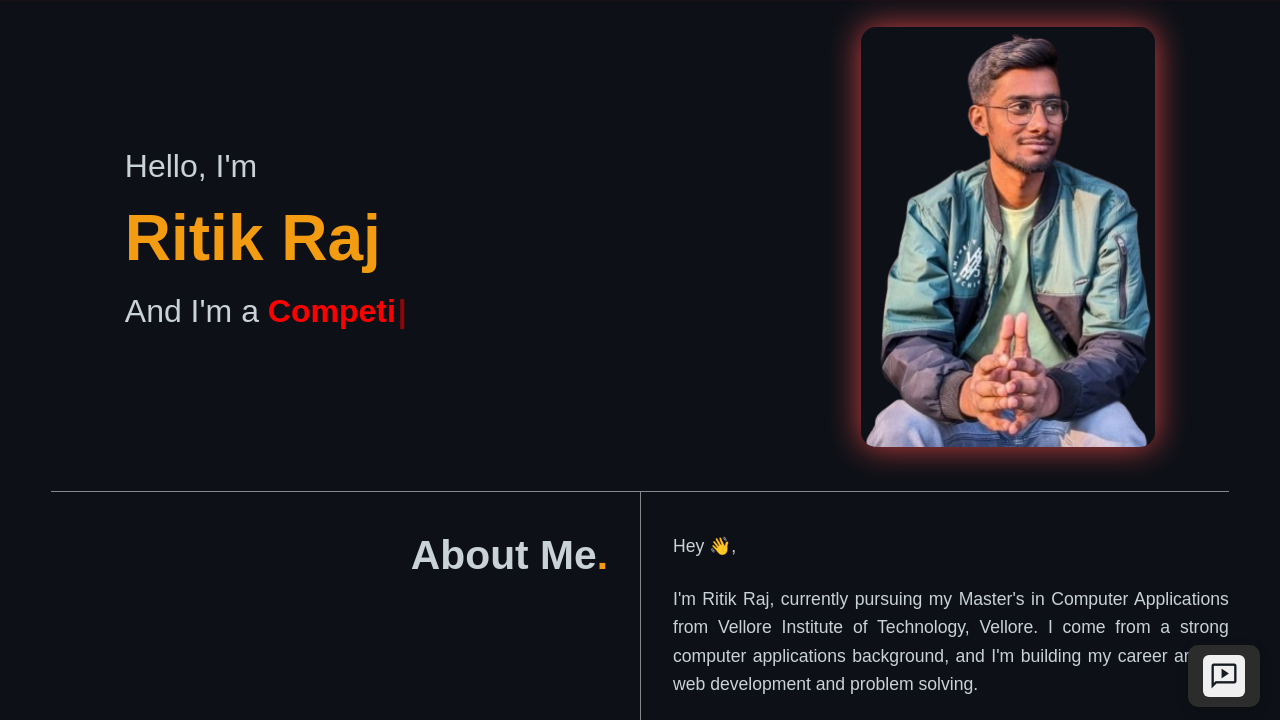
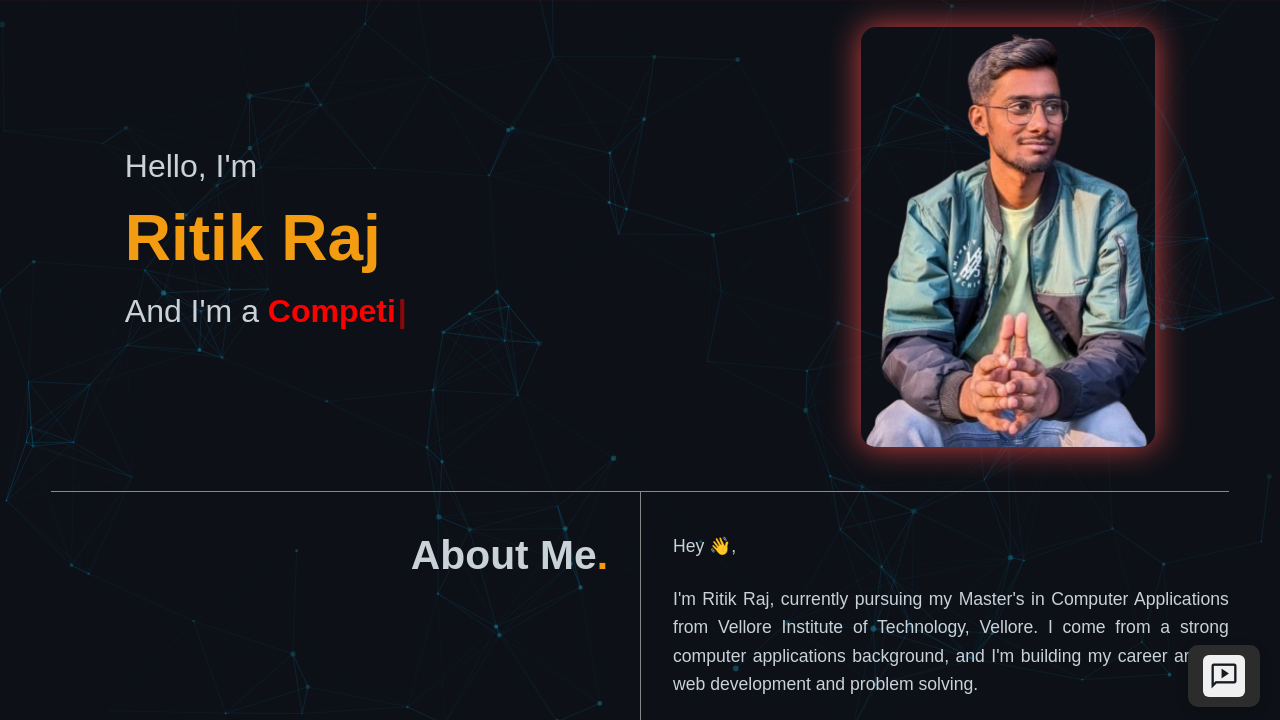
Before and after one commit to ritik-raj-25/ritik-raj-25.github.io, a plain HTML site: page index.html in a window 1280 px wide. Shown: the part 73-793 px from the top of the page. Drawn offline with nearby package versions, Linux system fonts and the light colour scheme.

Commit message:
Added particles.js background effect

```diff
--- a/css/style.css
+++ b/css/style.css
@@ -507,3 +507,13 @@ body.dark #readerControls button, body.dark .reader span {
     transform: scale(1.1);
     opacity: 0.9;
 }
+
+/* Particles.js container */
+#particles-js {
+    position: fixed;
+    width: 100%;
+    height: 100%;
+    top: 0;
+    left: 0;
+    z-index: -1;
+}
--- a/index.html
+++ b/index.html
@@ -46,6 +46,7 @@
             </span>
         </div>
     </header>
+    <div id="particles-js"></div>
     <main class="main">
         <!-- Home Section -->
         <section id="home">
@@ -235,6 +236,9 @@
             <span class="material-symbols-outlined" id="callIcon">call</span>
         </div>
     </footer>
+    <script src="https://cdn.jsdelivr.net/npm/particles.js@2.0.0/particles.min.js">
+
+    </script>
     <script src="js/script.js"></script>
 </body>
 </html>
--- a/js/script.js
+++ b/js/script.js
@@ -181,3 +181,79 @@ document.getElementById('resumeReader').addEventListener('click', () => {
         speakNext();
     }
 });
+
+
+// Particles.js configuration
+particlesJS('particles-js', {
+    "particles": {
+        "number": {
+            "value": 128,
+            "density": {
+                "enable": true,
+                "value_area": 800
+            }
+        },
+        "color": {
+            "value": "#22d3ee"
+        },
+        "shape": {
+            "type": "circle",
+        },
+        "opacity": {
+            "value": 0.3,
+            "random": true,
+            "anim": {
+                "enable": true,
+                "speed": 1,
+                "opacity_min": 0.1,
+                "sync": false
+            }
+        },
+        "size": {
+            "value": 3,
+            "random": true,
+            "anim": {
+                "enable": false
+            }
+        },
+        "line_linked": {
+            "enable": true,
+            "distance": 150,
+            "color": "#0ea5e9",
+            "opacity": 0.2,
+            "width": 1
+        },
+        "move": {
+            "enable": true,
+            "speed": 2,
+            "direction": "none",
+            "random": false,
+            "straight": false,
+            "out_mode": "out",
+            "bounce": false,
+            "attract": { enable: false, rotateX: 600, rotateY: 1200 },
+        }
+    },
+    "interactivity": {
+        "detect_on": "canvas",
+        "events": {
+            "onhover": {
+                "enable": true,
+                "mode": "grab"
+            },
+            "onclick": {
+                "enable": false
+            },
+            "resize": true
+        },
+        "modes": {
+            "grab": {
+                "distance": 140,
+                "line_linked": {
+                    "opacity": 0.5
+                }
+            }
+        }
+    },
+    "retina_detect": true
+});
```
